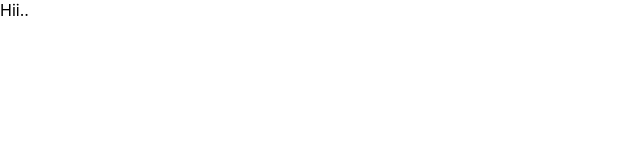
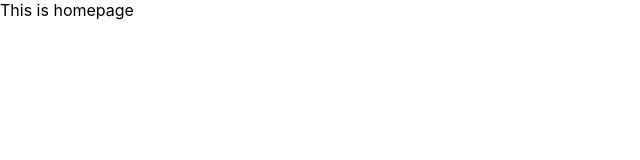
Before and after one commit to shreshth-06/box-office, a React (Create React App) app in the folder Desktop/_projects/box-office/: page / in a window 1280 px wide. Shown: the top 160 px of the page, without its empty margins (0-640 px from the left). Built offline with nearby package versions, Linux system fonts and the light colour scheme.

Commit message:
added react-router

```diff
--- a/Desktop/_projects/box-office/package.json
+++ b/Desktop/_projects/box-office/package.json
@@ -8,6 +8,8 @@
     "@testing-library/user-event": "^12.8.3",
     "react": "^17.0.2",
     "react-dom": "^17.0.2",
+    "react-router": "^5.2.1",
+    "react-router-dom": "^5.3.0",
     "react-scripts": "4.0.3",
     "web-vitals": "^0.2.4",
     "workbox-background-sync": "^5.1.4",
--- a/Desktop/_projects/box-office/src/App.js
+++ b/Desktop/_projects/box-office/src/App.js
@@ -1,7 +1,20 @@
-import React from "react";
+import React from 'react';
+import { Switch, Route } from 'react-router-dom';
 
 function App() {
-  return <div>Hii..</div>;
+  return (
+    <Switch>
+      <Route exact path="/">
+        This is homepage
+      </Route>
+
+      <Route exact path="/starred">
+        This is starred
+      </Route>
+
+      <Route>This is 404 page</Route>
+    </Switch>
+  );
 }
 
 export default App;
--- a/Desktop/_projects/box-office/src/index.js
+++ b/Desktop/_projects/box-office/src/index.js
@@ -1,14 +1,17 @@
-import React from "react";
-import ReactDOM from "react-dom";
-import "./index.css";
-import App from "./App";
-import * as serviceWorkerRegistration from "./serviceWorkerRegistration";
-import reportWebVitals from "./reportWebVitals";
+import React from 'react';
+import ReactDOM from 'react-dom';
+import { BrowserRouter } from 'react-router-dom';
+import './index.css';
+import App from './App';
+import * as serviceWorkerRegistration from './serviceWorkerRegistration';
+import reportWebVitals from './reportWebVitals';
 
 ReactDOM.render(
-  <App />,
+  <BrowserRouter>
+    <App />
+  </BrowserRouter>,
 
-  document.getElementById("root")
+  document.getElementById('root')
 );
 
 // If you want your app to work offline and load faster, you can change
```
Also changed, not shown: Desktop/_projects/box-office/src/service-worker.js (+14 -13 lines), 1 other file (tests, documents, lock files or other folders).
